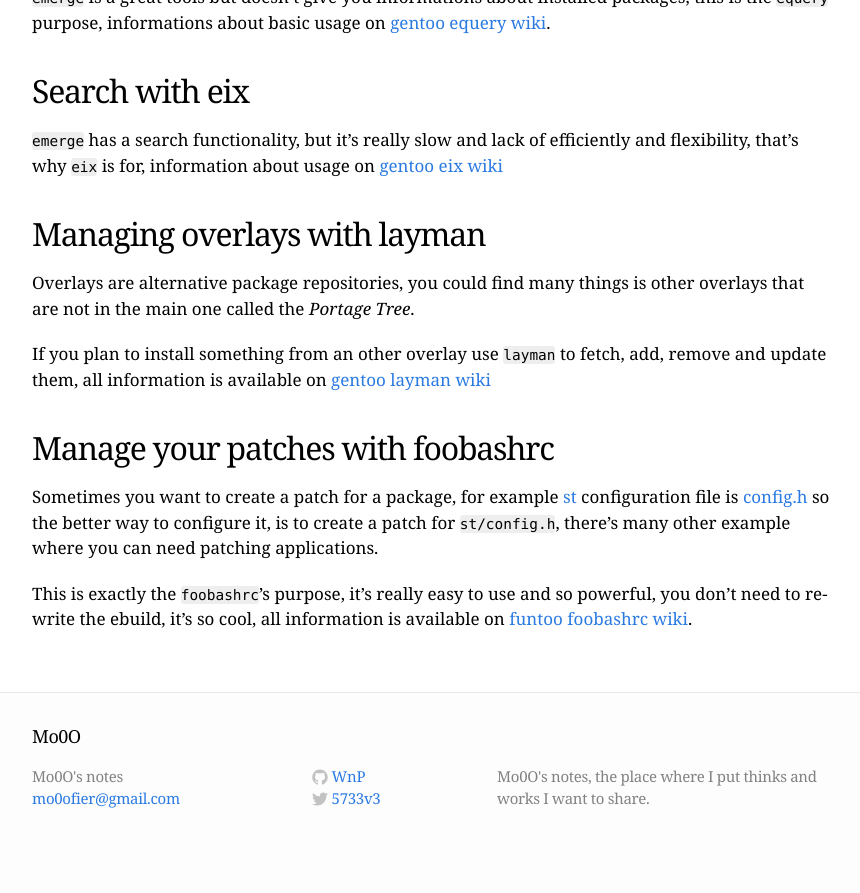
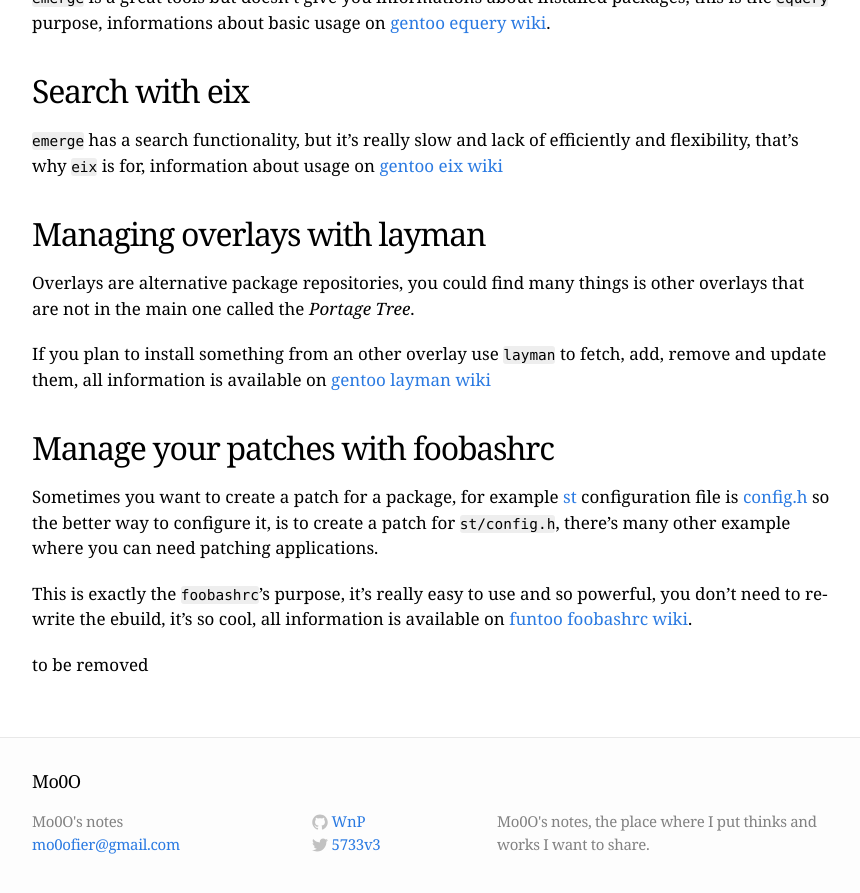
Before and after one commit to mo--/mo--.github.io, a Jekyll site: the page built from _posts/2015-02-15-funtoo-pkg-management.markdown, in a window 1280 px wide and 900 px high, scrolled down 799 px. Shown: the top 893 px of the window, without its empty margins (208-1068 px from the left). Built offline with Jekyll 4.4.1, drawn with Linux system fonts in a browser that asks for light colours; before the commit the page ends 1654 px from its top, so only the background shows below that.

Commit message:
commit to be removed

```diff
--- a/_posts/2015-02-15-funtoo-pkg-management.markdown
+++ b/_posts/2015-02-15-funtoo-pkg-management.markdown
@@ -41,6 +41,8 @@ Sometimes you want to create a patch for a package, for example [st][st] configu
 
 This is exactly the `foobashrc`'s purpose, it's really easy to use and so powerful, you don't need to re-write the ebuild, it's so cool, all information is available on [funtoo foobashrc wiki][foobashrcwiki].
 
+to be removed
+
 [ebuild]: http://wiki.gentoo.org/wiki/Basic_guide_to_write_Gentoo_Ebuilds
 [emergewiki]: http://www.funtoo.org/Emerge
 [equerywiki]: http://wiki.gentoo.org/wiki/Equery
```
